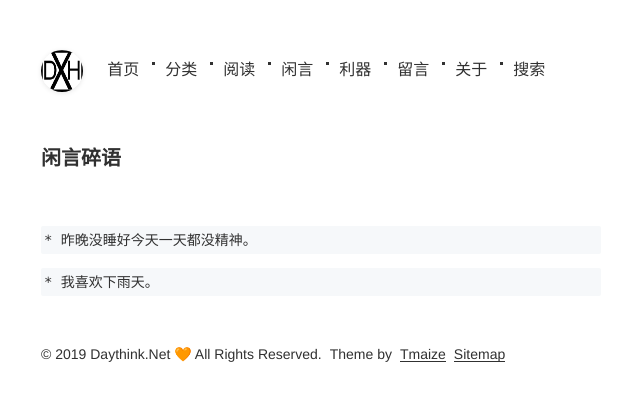
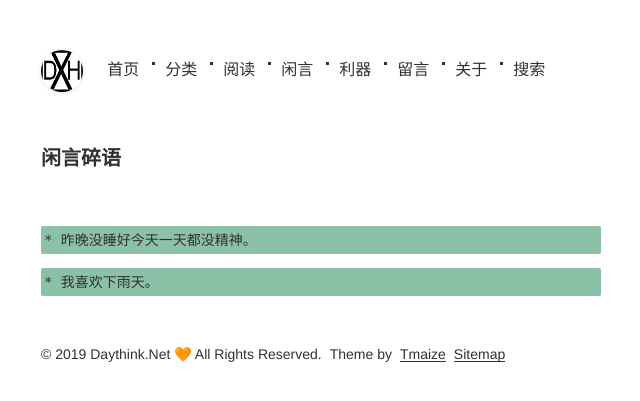
Before and after one commit to Devinteng/blog3, a Jekyll site: the page built from pages/闲言.md, in a window 1280 px wide. Shown: the top 401 px of the page, without its empty margins (319-959 px from the left). Built offline with Jekyll 4.4.1, drawn with Linux system fonts in a browser that asks for light colours.

Commit message:
Update blog-post.css

```diff
--- a/static/css/blog-post.css
+++ b/static/css/blog-post.css
@@ -107,7 +107,7 @@
   overflow: auto;
   margin: 14px 0;
   border-radius: 2px;
-  background-color: #f6f8fa;
+  background-color: #3090608f;
   max-height: 550px;
   tab-size: 4;
 }
```
